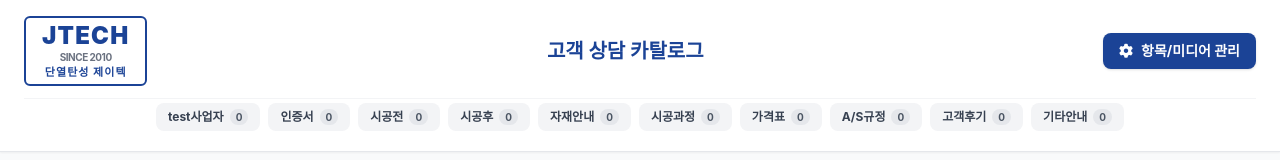
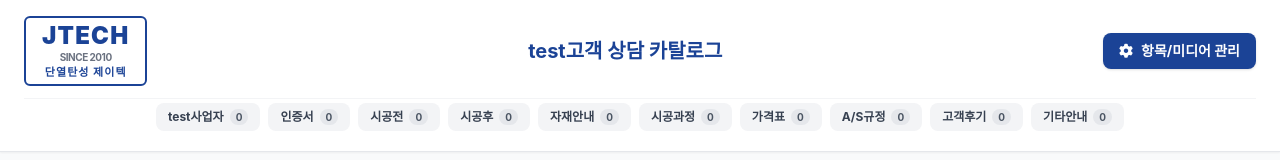
Before and after one commit to enjoyableDS/jtech-consulting, a plain HTML site: page index.html in a window 1280 px wide. Shown: the top 160 px of the page. Drawn offline with nearby package versions, Linux system fonts and the light colour scheme; a web font is replaced by a local one.

Commit message:
Update header title in index.html

```diff
--- a/index.html
+++ b/index.html
@@ -454,7 +454,7 @@
       document.getElementById("view-categories").classList.remove("hidden");
       document.getElementById("view-gallery").classList.add("hidden");
       document.getElementById("btn-home").classList.add("hidden");
-      document.getElementById("header-title").innerHTML = `<span>고객 상담 카탈로그</span>`;
+      document.getElementById("header-title").innerHTML = `<span>test고객 상담 카탈로그</span>`;
     }
 
     function openCategory(catId) {
```
